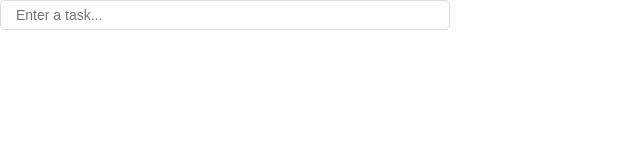
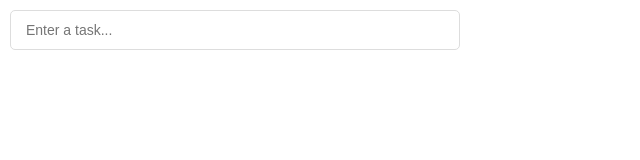
Before and after one commit to Georgedev2/task-app, a React (Create React App) app: page / in a window 1280 px wide. Shown: the top 160 px of the page, without its empty margins (0-640 px from the left). Built offline with nearby package versions, Linux system fonts and the light colour scheme.

Commit message:
added some changes to the project

```diff
--- a/src/App.js
+++ b/src/App.js
@@ -24,29 +24,52 @@ function App() {
     let _taskList = [...taskList];
 
     if (inputValue && e.key === "Enter") {
-      _taskList.push({
+      /*    _taskList.push({
         id: uuidv4(),
         title: inputValue,
         completed: false,
         inprogress: false,
         openTaskModal: false,
-      });
+      }); */
+      let _taskList = [
+        ...taskList,
+        {
+          id: uuidv4(),
+          title: inputValue,
+          completed: false,
+          inprogress: false,
+          openTaskModal: false,
+        },
+      ];
+
       // clear the input  field
       e.target.value = "";
+      sync(_taskList);
     }
 
-    sync(_taskList);
+    //sync(_taskList);
   };
 
   //for development purpose
   useEffect(() => {
     console.log(taskList);
+    //console.log(uuidv4())
   });
 
   const toggleRowModal = (input) => {
-    let _taskList = [...taskList];
-    console.log(input);
-
+    // let taskList =[...taskList];
+    /*  let taskList = taskList.slice();
+    console.log(taskList); */
+    taskList.forEach((task) => {
+      if (task.id === input.id) {
+        task.openTaskModal = true;
+      } else {
+        task.openTaskModal = false;
+      }
+    });
+    console.log(taskList);
+    //  sync(taskList);
+    /*
     _taskList.forEach((el) => {
       if ((input.id = el.id)) {
         el.openTaskModal = false;
@@ -54,9 +77,27 @@ function App() {
         el.openTaskModal = true;
       }
     });
-    sync(_taskList);
+    sync(_taskList); */
   };
 
+  /*  let deleteItemHandler = (i) => {
+    let _todoList = todoList.slice();
+    let anItem = _todoList.find((ele, index) => {
+      return i === index;
+    });
+
+    let index = _todoList.indexOf(anItem);
+    _todoList.splice(index, 1);
+
+    //  _todoList.some((el, i) => {
+    //   if (i === index) {
+    //    _todoList.splice(i, 1);
+    //   return true;
+    //  }
+
+    setTodoList(_todoList);
+    localStorage.setItem("todoList123", JSON.stringify(_todoList));
+  }; */
   return (
     <div className="App">
       <header className="App-header">
@@ -75,24 +116,4 @@ function App() {
 }
 
 export default App;
-
-/* [
-    {
-      id: 0,
-      title: "Go to the market",
-      completed: false,
-      inprogress: false,
-    },
-    {
-      id: 0,
-      title: "Buy some meat",
-      completed: false,
-      inprogress: false,
-    },
-    {
-      id: 0,
-      title: "Visit some friends",
-      completed: false,
-      inprogress: false,
-    },
-  ] */
+//git commmit -a -m
--- a/src/App.scss
+++ b/src/App.scss
@@ -1,4 +1,5 @@
 * {
   margin: 0;
   padding: 0;
+  box-sizing: border-box;
 }
--- a/src/components/task-input/task-input.scss
+++ b/src/components/task-input/task-input.scss
@@ -1,15 +1,17 @@
 .input-wrapper {
   .task-input {
     width: 100%;
+    box-sizing: border-box;
     max-width: 450px;
     border: 1px solid #ddd;
     padding: 0 15px;
-    height: 30px;
+    height: 40px;
     font-size: 14px;
     box-sizing: border-box;
     font-family: Arial, sans-serif;
     border-radius: 5px;
     background-color: transparent;
     outline: none;
+    margin: 10px 10px;
   }
 }
--- a/src/components/task-list/task-list.scss
+++ b/src/components/task-list/task-list.scss
@@ -6,7 +6,7 @@
   background-color: aliceblue;
   font-family: Arial, sans-serif;
   width: fit-content; /* this will make the with of the row adapt to it with of it content */
-  // min-width: 450px;
+  min-width: 450px;
   border-radius: 2px;
   padding: 5px 15px;
   box-sizing: border-box !important;
@@ -22,7 +22,11 @@
   cursor: pointer;
   padding: 0 7px 0 30px;
 }
-
+///
+.menu-btn:active {
+  background-color: transparent !important
+}
+///
 .row_menu-wrapper {
   position: relative;
 }
```
Also changed, not shown: 1 other file (tests, documents, lock files or other folders).
